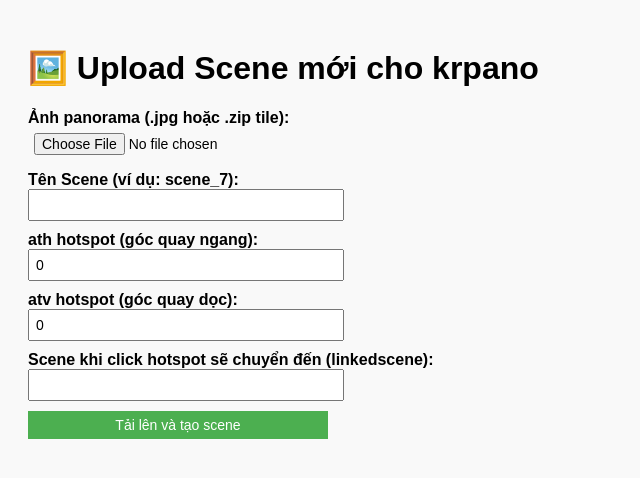
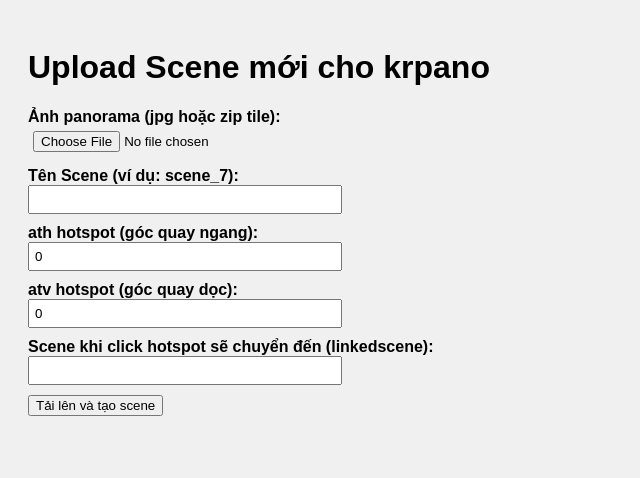
Before and after one commit to Hvm1988/demo, a plain HTML site: page Upload.html in a window 1280 px wide. Shown: the whole page, without its empty margins (0-640 px from the left). Drawn offline with Linux system fonts and the light colour scheme.

Commit message:
first commit

```diff
--- a/Upload.html
+++ b/Upload.html
@@ -1,65 +1,52 @@
 <!DOCTYPE html>
-<html lang="vi">
+<html>
 <head>
-    <meta charset="UTF-8">
-    <title>Upload Panorama Scene</title>
+    <meta charset="utf-8" />
+    <title>Upload Scene mới cho krpano</title>
     <style>
         body {
             font-family: sans-serif;
             padding: 20px;
-            background: #f9f9f9;
+            background: #f0f0f0;
+        }
+
+        input, select {
+            margin-bottom: 10px;
+            display: block;
+            width: 300px;
+            padding: 5px;
         }
 
         label {
             font-weight: bold;
         }
-
-        input, button {
-            display: block;
-            width: 300px;
-            margin-bottom: 10px;
-            padding: 6px;
-            font-size: 14px;
-        }
-
-        button {
-            background: #4CAF50;
-            color: white;
-            border: none;
-            cursor: pointer;
-        }
-
-            button:hover {
-                background: #45a049;
-            }
     </style>
 </head>
 <body>
-    <h1>🖼️ Upload Scene mới cho krpano</h1>
-
-    <form id="uploadForm" enctype="multipart/form-data">
-        <label>Ảnh panorama (.jpg hoặc .zip tile):</label>
-        <input type="file" name="image" accept=".jpg,.jpeg,.zip" required>
+    <h1>Upload Scene mới cho krpano</h1>
+    <form id="uploadForm">
+        <label>Ảnh panorama (jpg hoặc zip tile):</label>
+        <input type="file" name="image" accept=".jpg,.jpeg,.zip" required />
 
         <label>Tên Scene (ví dụ: scene_7):</label>
-        <input type="text" name="sceneName" required>
+        <input type="text" name="sceneName" required />
 
         <label>ath hotspot (góc quay ngang):</label>
-        <input type="number" name="ath" value="0">
+        <input type="number" name="ath" value="0" />
 
         <label>atv hotspot (góc quay dọc):</label>
-        <input type="number" name="atv" value="0">
+        <input type="number" name="atv" value="0" />
 
         <label>Scene khi click hotspot sẽ chuyển đến (linkedscene):</label>
-        <input type="text" name="linkedscene" required>
+        <input type="text" name="linkedscene" required />
 
         <button type="submit">Tải lên và tạo scene</button>
     </form>
 
     <script>
-        const form = document.getElementById('uploadForm');
+        const form = document.getElementById("uploadForm");
 
-        form.addEventListener('submit', async (e) => {
+        form.addEventListener("submit", async (e) => {
             e.preventDefault();
 
             const formData = new FormData(form);
@@ -70,30 +57,22 @@
                     body: formData
                 });
 
-                const text = await res.text();
-                let result;
+                const result = await res.json();
 
-                try {
-                    result = JSON.parse(text);
-                } catch (err) {
-                    alert("❌ Server không trả về JSON hợp lệ:\n" + text);
-                    return;
-                }
                 if (result.success) {
-                    alert("✅ Tải thành công!");
+                    alert("Tải thành công!");
 
-                    // 👉 Tự động gọi reload viewer ở tab gốc
+                    // Gọi reload từ cửa sổ gốc nếu có
                     if (window.opener && window.opener.krpano) {
                         window.opener.krpano.call("loadpano('tour.xml', null, MERGE, BLEND(1));");
-                        if (window.opener.buildSceneMenu) {
-                            window.opener.buildSceneMenu();
-                        }
+                        window.opener.buildSceneMenu?.();
                     }
                 } else {
-                    alert("❌ Lỗi upload: " + result.error);
+                    alert("Upload lỗi: " + (result.message || "Không rõ nguyên nhân"));
                 }
+
             } catch (err) {
-                alert("🚫 Lỗi kết nối: " + err.message);
+                alert("Lỗi kết nối: " + err.message);
             }
         });
     </script>
```
